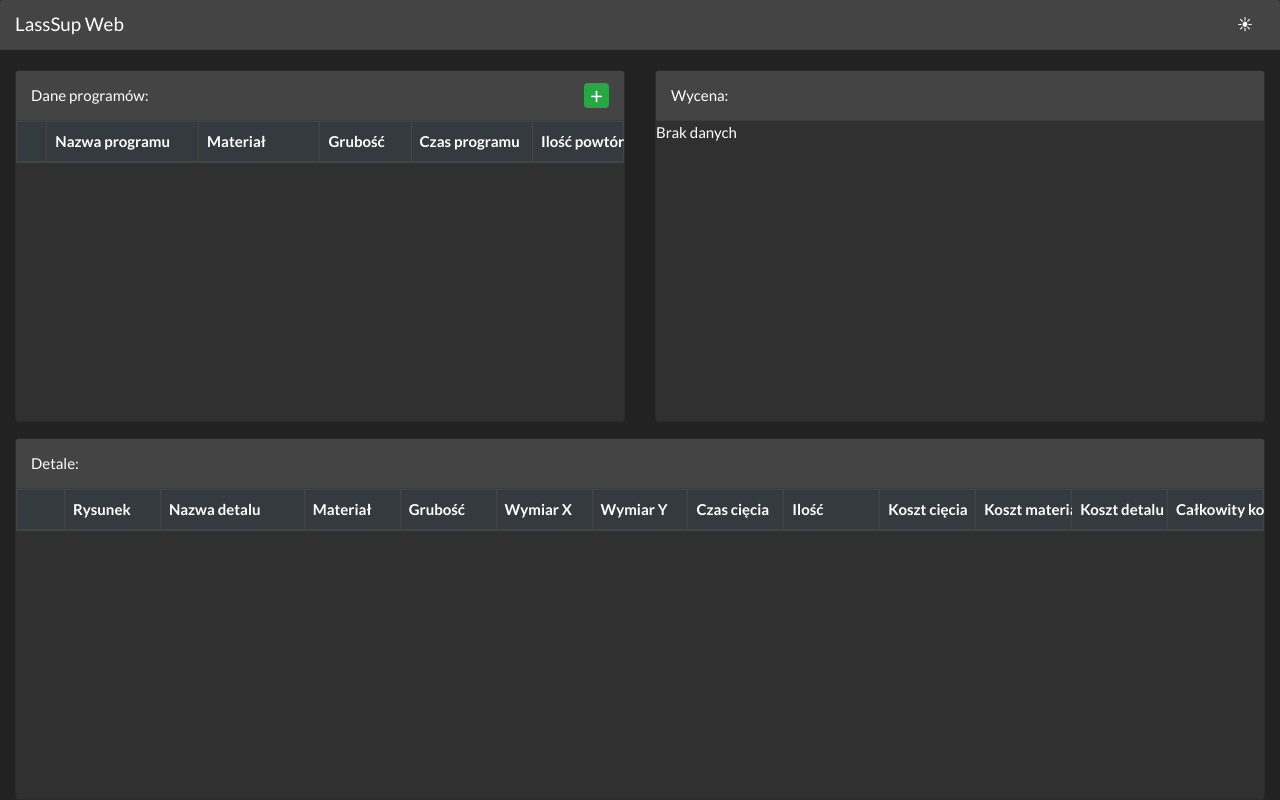
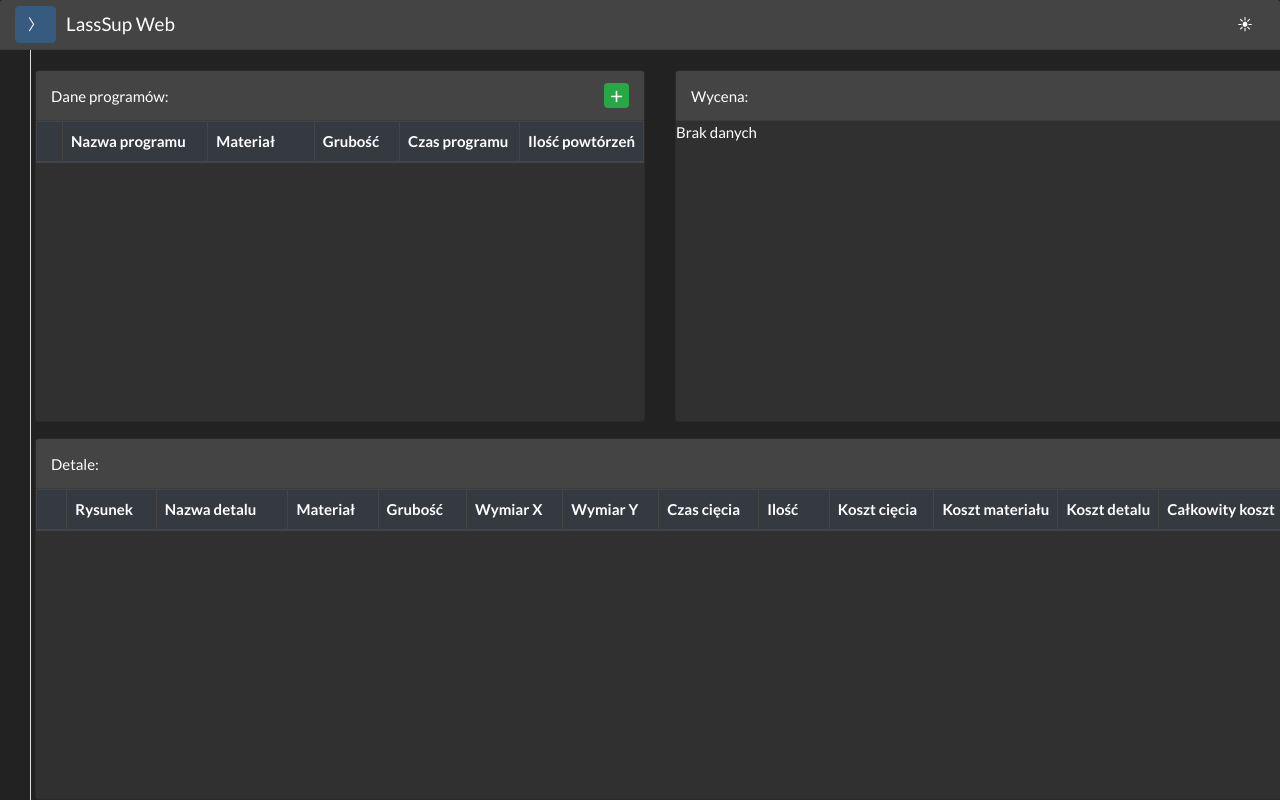
Before and after one commit to MarcinCichy/Lass_wyc, a Flask app: page / in a window 1280 px wide. Run offline with Flask 3, Linux system fonts and the light colour scheme; lists and menus that the app fills with data are empty; some libraries are stand-ins or nearby versions.

Commit message:
Added side panel. The panel is collapsible and contains options for configuring cutting, material and bending prices.

```diff
--- a/static/css/styles.css
+++ b/static/css/styles.css
@@ -1,4 +1,11 @@
-/* Resetowanie box-sizing */
+html, body {
+  overflow: hidden;
+  height: 100%;
+  margin: 0;
+  padding: 0;
+}
+
+/* Reset box-sizing */
 * {
   box-sizing: border-box;
 }
@@ -14,74 +21,89 @@
   padding-left: 15px;
   padding-right: 15px;
 }
+
+/* Główny kontener – margines-left zależy od sidebar (domyślnie zwinięty = 20px) */
 .main-container {
   display: flex;
   flex-direction: column;
+  margin-left: 20px;
+  transition: margin-left 0.3s;
   height: calc(100vh - 50px);
 }
-.header-spacing {
-  margin-top: 20px;
+
+/* Sidebar – po lewej, domyślnie zwinięty (20px); przy rozwinięciu 250px */
+#sidebar {
+  position: fixed;
+  top: 50px; /* poniżej górnego paska */
+  bottom: 0;
+  left: 0;
+  width: 20px;
+  background: inherit;
+  border-right: 1px solid #ddd;
+  padding: 15px;
+  overflow-y: auto;
+  transition: width 0.3s;
+  z-index: 10;
+}
+#sidebar.expanded {
+  width: 250px;
 }
 
-/* Stała wysokość zawartości karty – 300px */
+/* Gdy sidebar jest rozwinięty, main-container ma margin-left 250px */
+.main-container.expanded {
+  margin-left: 250px;
+}
+
+/* Sidebar content – wyświetlany tylko gdy panel rozwinięty */
+#sidebar .sidebar-content {
+  display: none;
+}
+#sidebar.expanded .sidebar-content {
+  display: block;
+}
+
+/* Klasa fixed-height – stała wysokość zawartości kart "Dane programów" i "Wycena" */
 .fixed-height {
   height: 300px;
   padding: 0;
 }
 
-/* Przewijalny kontener tabeli – zajmuje całą wysokość karty */
+/* Klasa fixed-window – przewijana zawartość (100% wysokości rodzica) */
 .fixed-window {
   height: 100%;
   overflow-y: auto;
 }
 
-/* Ustawienia tabeli */
-.table-responsive table {
-  margin-top: 0;
-  padding-top: 0;
-  width: 100%;
-  table-layout: fixed;
-  border-collapse: collapse;
-}
-
-/* Sticky header – zachowuje się zawsze na górze przewijanego obszaru */
+/* Sticky nagłówki tabeli */
 .sticky-table thead th {
   position: sticky;
   top: 0;
-  background-color: rgba(52, 58, 64, 1.0); /* półprzezroczyste tło – możesz dostosować wartość alfa */
-  background-clip: padding-box;
+  background-color: rgba(52, 58, 64, 1.0);
   color: #fff;
   z-index: 2;
   white-space: nowrap;
   padding: 8px;
-  margin-bottom: -1px;
-  margin-top: 0;
 }
 
-/* Ustalona wysokość wierszy w ciele tabeli */
+/* Wiersze tabeli w ciele mają stałą wysokość */
 .sticky-table tbody tr {
   height: 40px;
 }
-
-/* Stylizacja komórek ciała tabeli */
 .sticky-table tbody td {
   padding: 8px;
-  border-top: 1px solid #dee2e6;
   overflow: hidden;
   text-overflow: ellipsis;
   white-space: nowrap;
 }
 
-/* Obrazki w tabeli detali skalowane do maksymalnej wysokości 35px */
+/* Obrazki w tabeli detali */
 #detailsTableBody img {
   max-height: 35px;
   width: auto;
   object-fit: contain;
 }
 
-
-
-/* Styl przycisku zmiany stylu – kwadratowy, 40x40px */
+/* Przyciski */
 .theme-toggle-btn {
   width: 40px;
   height: 40px;
@@ -91,8 +113,6 @@
   align-items: center;
   justify-content: center;
 }
-
-/* Styl przycisku plus – kwadratowy, 40x40px */
 .plus-btn {
   width: 25px;
   height: 25px;
@@ -104,8 +124,6 @@
   background-color: #28a745;
   color: #fff;
 }
-
-/* Styl przycisku remove – kwadratowy, 20x20px */
 .remove-program {
   width: 20px;
   height: 20px;
@@ -119,20 +137,37 @@
   font-size: 1.2em;
 }
 
-/* Nagłówki kart */
+/* Nagłówki kart – ustalona wysokość i wyśrodkowanie pionowe tekstu, tekst wyrównany do lewej */
 .card-header {
-  margin-bottom: 0;
-  padding-bottom: 0;
   height: 50px !important;
+  line-height: 50px !important;
+  padding: 0 15px;
   display: flex;
   align-items: center;
-  padding: 0 15px;
+  justify-content: space-between;
 }
+
+/* Pasek na górze (top-bar) */
 .top-bar {
   padding: 0 15px;
 }
 
-/* Kolor checkboxów w tabeli detali */
+/* Odstęp między górnym paskiem a kartami */
+.header-spacing {
+  margin-top: 20px;
+}
+
+/* Checkboxy */
 input[type="checkbox"].detailCheckbox {
   accent-color: #28a745;
 }
+
+/* Elastyczne rozciąganie okna "Detale" do dolnej krawędzi */
+.flex-grow-1 {
+  flex-grow: 1;
+}
+
+/* Klasa h-100 – 100% wysokości */
+.h-100 {
+  height: 100%;
+}
--- a/templates/index.html
+++ b/templates/index.html
@@ -15,11 +15,14 @@
     <script src="https://cdnjs.cloudflare.com/ajax/libs/colresizable/1.6/colResizable-1.6.min.js"></script>
   </head>
   <body>
-    <!-- Nagłówek strony -->
+    <!-- Nagłówek strony – dodaliśmy przycisk do rozwijania sidebaru po lewej -->
     <header class="card-header top-bar">
       <div class="d-flex justify-content-between align-items-center w-100">
-        <div class="logo">
-          <h5 class="mb-0">LassSup Web</h5>
+        <div class="d-flex align-items-center">
+          <button id="sidebarToggle" class="btn btn-primary sidebar-toggle-btn">〉</button>
+          <div class="logo" style="margin-left:10px;">
+            <h5 class="mb-0">LassSup Web</h5>
+          </div>
         </div>
         <div>
           <button id="themeToggle" class="btn btn-secondary theme-toggle-btn">
@@ -32,19 +35,55 @@
     <!-- Ukryty input pliku -->
     <input type="file" id="fileInput" name="file" accept=".html, .pdf">
 
-    <!-- Główny kontener – wysokość = 100vh minus wysokość top bara -->
+    <!-- Sidebar – rozwijalny panel z lewej -->
+    <div id="sidebar">
+      <div class="sidebar-content">
+        <form id="pricingForm">
+          <div class="form-group">
+            <label for="cuttingCostBlack">Koszt cięcia stali czarnej</label>
+            <input type="number" class="form-control" id="cuttingCostBlack" value="10.00">
+          </div>
+          <div class="form-group">
+            <label for="cuttingCostStainless">Koszt cięcia stali nierdzewnej</label>
+            <input type="number" class="form-control" id="cuttingCostStainless" value="15.00">
+          </div>
+          <div class="form-group">
+            <label for="cuttingCostAluminium">Koszt cięcia aluminium</label>
+            <input type="number" class="form-control" id="cuttingCostAluminium" value="20.00">
+          </div>
+          <div class="form-group">
+            <label for="materialCostBlack">Koszt materiału (stal czarna)</label>
+            <input type="number" class="form-control" id="materialCostBlack" value="5.00">
+          </div>
+          <div class="form-group">
+            <label for="materialCostStainless">Koszt materiału (stal nierdzewna)</label>
+            <input type="number" class="form-control" id="materialCostStainless" value="8.00">
+          </div>
+          <div class="form-group">
+            <label for="materialCostAluminium">Koszt materiału (aluminium)</label>
+            <input type="number" class="form-control" id="materialCostAluminium" value="12.00">
+          </div>
+          <div class="form-group">
+            <label for="bendingCostSum">Suma kosztów gięcia</label>
+            <input type="number" class="form-control" id="bendingCostSum" value="30.00">
+          </div>
+        </form>
+      </div>
+    </div>
+
+    <!-- Główna zawartość – margines-left zależy od stanu sidebaru -->
     <div class="container-fluid main-container">
+      <!-- Karty "Dane programów:" i "Wycena:" -->
       <div class="row header-spacing mb-3">
         <!-- Karta "Dane programów:" -->
         <div class="col-md-6">
           <div class="card">
             <div class="card-header d-flex justify-content-between align-items-center">
-              <span>Dane programów:</span>
+              <span class="header-text">Dane programów:</span>
               <button id="plusButton" class="btn btn-success plus-btn">
                 <span style="font-size:1.5em;">&#43;</span>
               </button>
             </div>
-            <!-- Ustalona stała wysokość zawartości karty -->
             <div class="card-body fixed-height">
               <div class="table-responsive fixed-window">
                 <table id="programsTable" class="table table-bordered sticky-table">
@@ -78,7 +117,6 @@
         <div class="col-md-6">
           <div class="card">
             <div class="card-header">Wycena:</div>
-            <!-- Ta sama stała wysokość -->
             <div class="card-body fixed-height">
               <p>Brak danych</p>
             </div>
@@ -134,7 +172,6 @@
           </div>
         </div>
       </div>
-
       <!-- Wskaźnik ładowania -->
       <div id="loading" class="row">
         <div class="col">
@@ -147,7 +184,20 @@
     </div>
 
     <script>
-      // Funkcje pomocnicze
+      // Toggle sidebar – przycisk umieszczony w top-bar
+      $(document).ready(function(){
+        $("#sidebarToggle").click(function(){
+          $("#sidebar").toggleClass("expanded");
+          if ($("#sidebar").hasClass("expanded")) {
+            $(".main-container").removeClass("collapsed").addClass("expanded");
+            $(this).text("〈");
+          } else {
+            $(".main-container").removeClass("expanded").addClass("collapsed");
+            $(this).text("〉");
+          }
+        });
+      });
+
       function generateProgramId() {
         return 'program_' + Date.now() + '_' + Math.floor(Math.random() * 1000);
       }
@@ -203,7 +253,6 @@
               progRow += "<td>" + (response.program_counts || "") + "</td>";
               progRow += "</tr>";
               programsTbody.append(progRow);
-
               var detailsTbody = $("#detailsTableBody");
               response.details.forEach(function(detail) {
                 var detailRow = "<tr data-program-id='" + programId + "'>";
```
